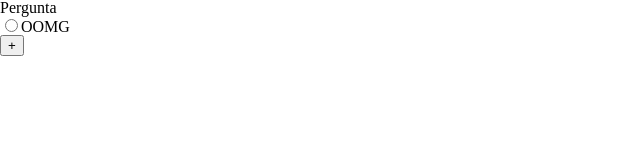
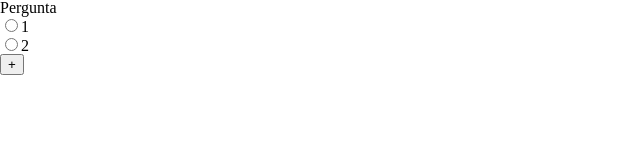
Before and after one commit to switq/ur-test, a React (Create React App) app: page / in a window 1280 px wide. Shown: the top 160 px of the page, without its empty margins (0-640 px from the left). Built offline with nearby package versions, Linux system fonts and the light colour scheme.

Commit message:
addAlternative

```diff
--- /dev/null
+++ b/src/components/Question/AlternativeList/index.tsx
@@ -0,0 +1,21 @@
+import { Ialternative } from "../../../types/alternative";
+import { Iquestion } from "../../../types/question";
+
+interface Props {
+    alternatives: Ialternative[],
+    type: string
+
+}
+
+export default function AlternativeList({alternatives, type}: Props) {
+    return (
+        <ul>
+            {alternatives.map((alternative, index) => (
+                <li key={index}>
+                    <input readOnly type={type} checked={alternative.selected}/>
+                    <label htmlFor="">{alternative.name}</label>
+                </li>
+            ))}
+        </ul>
+    )
+}
--- a/src/components/Question/PlusButton/index.tsx
+++ b/src/components/Question/PlusButton/index.tsx
@@ -1,7 +1,13 @@
-export default function PlusButton() {
+interface Props {
+    onClick: () => void
+}
+
+export default function PlusButton({onClick}: Props) {
     return (
-        <div>
-            <button>+</button>
-        </div>
+        <button
+            onClick={onClick}
+        >
+            +
+        </button>
     )
 }
--- a/src/components/Question/index.tsx
+++ b/src/components/Question/index.tsx
@@ -1,17 +1,42 @@
 import React, { useState } from "react";
 import Alternative from "./Alternative";
 import PlusButton from "./PlusButton";
+import { Iquestion } from "../../types/question";
+import { Itest } from "../../types/test";
+import AlternativeList from "./AlternativeList";
 
-export default function Question() {
-    const [alternatives, setAlternatives] = useState([]);
+interface Props {
+    questions: Iquestion,
+    setQuestion: React.Dispatch<React.SetStateAction<Iquestion>>
+}
+
+export default function Question({questions, setQuestion}: Props) {
+    function addAlternative() {
+        setQuestion(prevQuestion => {
+            const newAlternatives = [
+                ...prevQuestion.alternatives,
+                {
+                    name: 'Nova alternativa',
+                    selected: false
+                }
+            ]
+            return ({
+                ...prevQuestion,
+                alternatives: newAlternatives
+            })
+        })
+    }
 
     return (
         <div>
             <h3>Pergunta</h3>
             <div>
-                <Alternative />
+                <AlternativeList
+                    alternatives={questions.alternatives}
+                    type={questions.type}
+                />
             </div>
-            <PlusButton />
+            <PlusButton onClick={addAlternative}/>
         </div>
     )
 }
--- a/src/pages/App.tsx
+++ b/src/pages/App.tsx
@@ -1,13 +1,29 @@
 import React, { useState } from 'react';
 import './App.css';
 import Question from '../components/Question';
+import { Iquestion } from '../types/question';
+import { Itest } from '../types/test';
 
 function App() {
-  const [test, setTest] = useState();
+  const [question, setQuestion] = useState<Iquestion>({
+    statement: 'O que é o que é',
+    type: 'radio',
+    alternatives: [
+      {
+        name: '1',
+        selected: false
+      },
+      {
+        name: '2',
+        selected: false
+      }
+    ]
+  });
+
 
   return (
     <div className="App">
-       <Question />
+       <Question questions={question} setQuestion={setQuestion}/>
     </div>
   );
 }
--- a/src/types/alternative.tsx
+++ b/src/types/alternative.tsx
@@ -1,5 +1,4 @@
 export interface Ialternative {
     name: string,
-    type: string,
-    selected: boolean
+    selected: boolean | undefined
 }
--- a/src/types/question.tsx
+++ b/src/types/question.tsx
@@ -4,5 +4,5 @@ export interface Iquestion {
     statement: string,
     type: string,
     alternatives: Ialternative[],
-
+    // id: string
 }
```
Also changed, not shown: src/components/QuestionList/index.tsx (added, +16 -0 lines).
